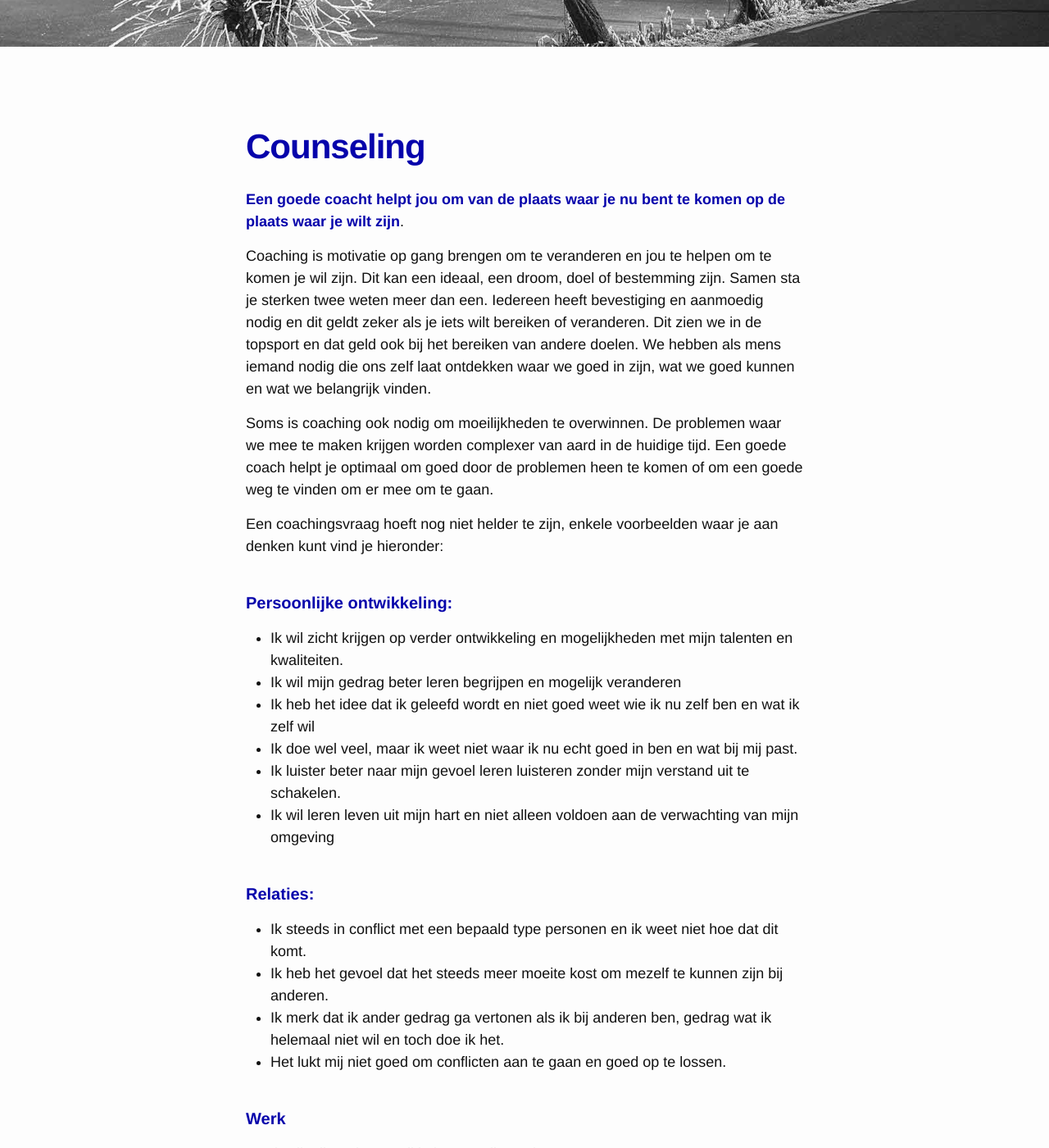
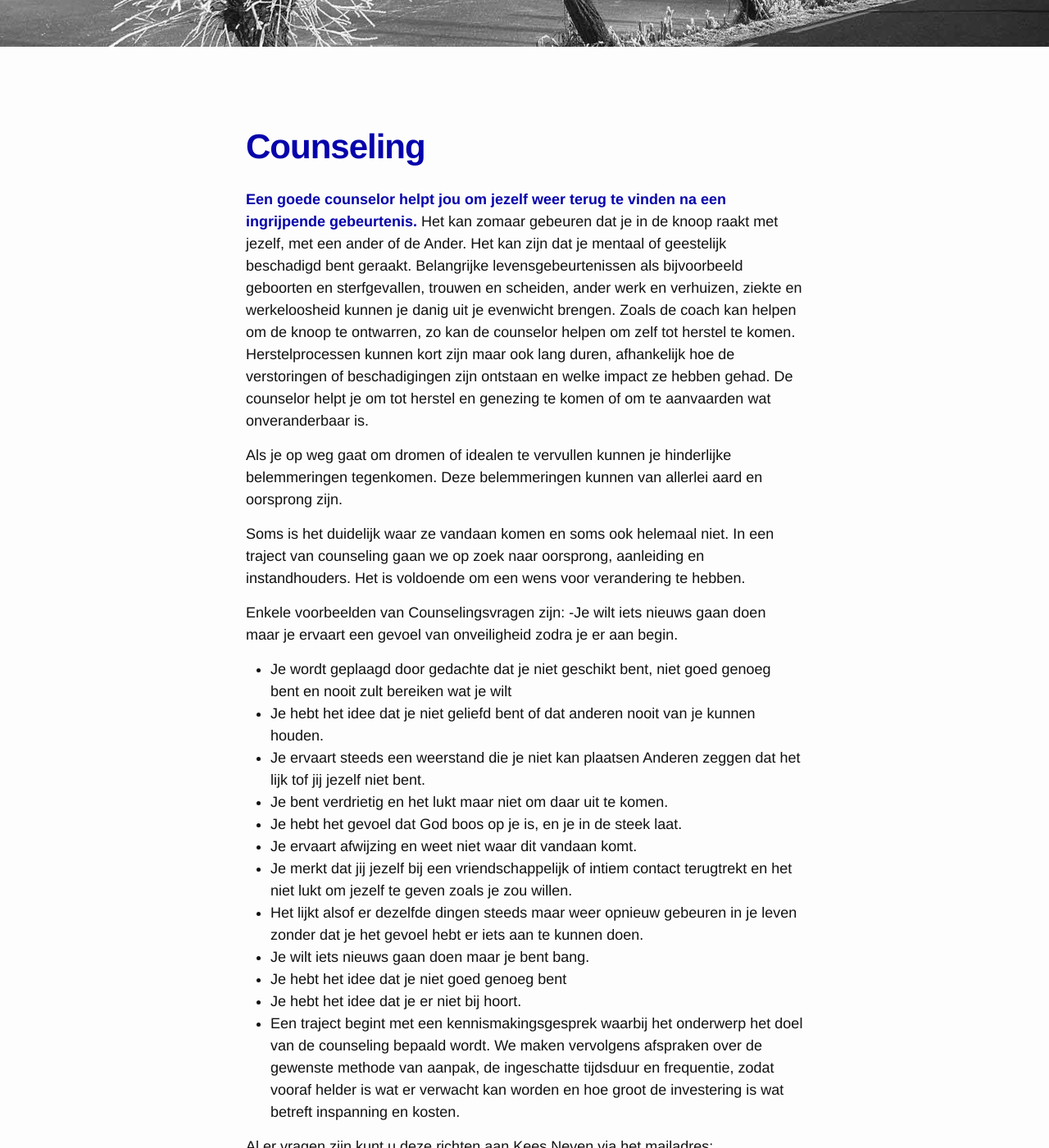
Before and after one commit to keesneven/keesneven.github.io, a Jekyll site: the page built from d_consulting.md, in a window 1280 px wide and 1400 px high, scrolled down 443 px. Shown: the whole window at 82% size. Built offline with Jekyll 4.4.1, drawn with Linux system fonts in a browser that asks for light colours; nearby versions of some CDN libraries; some of the changed text lies outside the part shown.

Commit message:
fixes typos & adds correct content counseling

```diff
--- a/d_consulting.md
+++ b/d_consulting.md
@@ -5,53 +5,31 @@ permalink: /diensten/counseling/
 img-path: /assets/img/bg5.jpg
 ---
 
-**Een goede coacht helpt jou om van de plaats waar je nu bent te komen op de plaats waar je wilt zijn**.
+**Een goede counselor helpt jou om jezelf weer terug te vinden na een ingrijpende gebeurtenis.**
+Het kan zomaar gebeuren dat je in de knoop raakt met jezelf, met een ander of de Ander. Het kan zijn dat je mentaal of geestelijk beschadigd bent geraakt. Belangrijke levensgebeurtenissen als bijvoorbeeld geboorten en sterfgevallen, trouwen en scheiden, ander werk en verhuizen, ziekte en werkeloosheid kunnen je danig uit je evenwicht brengen.
+Zoals de coach kan helpen om de knoop te ontwarren,  zo kan de counselor helpen om zelf tot herstel te komen. Herstelprocessen kunnen kort zijn maar ook lang duren, afhankelijk hoe de verstoringen of beschadigingen zijn ontstaan en welke impact ze hebben gehad. De counselor helpt je om tot herstel en genezing te komen of om te aanvaarden wat onveranderbaar is.
 
-Coaching is motivatie op gang brengen om te veranderen en jou te helpen om te komen je wil zijn. Dit kan een ideaal, een droom, doel of bestemming zijn.
-Samen sta je sterken twee weten meer dan een. Iedereen heeft bevestiging en aanmoedig nodig en dit geldt zeker als je iets wilt bereiken of veranderen. Dit zien we in de topsport en dat geld ook bij het bereiken van andere doelen. We hebben als mens iemand nodig die ons zelf laat ontdekken waar we goed in zijn, wat we goed kunnen en wat we belangrijk vinden.
+Als je op weg gaat om dromen of idealen te vervullen kunnen je hinderlijke belemmeringen tegenkomen. Deze belemmeringen kunnen van allerlei aard en oorsprong zijn.
 
-Soms is coaching ook nodig om moeilijkheden te overwinnen. De problemen waar we mee te maken krijgen worden complexer van aard in de huidige tijd. Een goede coach helpt je optimaal om goed door de problemen heen te komen of om een goede weg te vinden om er mee om te gaan.
+Soms is het duidelijk waar ze vandaan komen en soms ook helemaal niet. In een traject van counseling gaan we op zoek naar oorsprong, aanleiding en instandhouders. Het is voldoende om een wens voor verandering te hebben.
 
-Een coachingsvraag hoeft nog niet helder te zijn, enkele voorbeelden waar je aan denken kunt vind je hieronder:
+Enkele voorbeelden van Counselingsvragen zijn:
+-Je wilt iets nieuws gaan doen maar je ervaart een gevoel van onveiligheid zodra je er aan begin.
+- Je wordt geplaagd door gedachte dat je niet geschikt bent, niet goed genoeg bent en nooit zult bereiken wat je wilt
+- Je hebt het idee dat je niet geliefd bent of dat anderen nooit van je kunnen houden.
+- Je ervaart steeds een weerstand die je niet kan plaatsen
+Anderen zeggen dat het lijk tof jij jezelf niet bent.
+- Je bent verdrietig en het lukt maar niet om daar uit te komen.
+- Je hebt het gevoel dat God boos op je is, en je in de steek laat.
+- Je ervaart afwijzing en weet niet waar dit vandaan komt.
+- Je merkt dat jij jezelf bij een vriendschappelijk of intiem contact terugtrekt en het niet lukt om jezelf te geven zoals je zou willen.
+- Het lijkt alsof er dezelfde dingen steeds maar weer opnieuw gebeuren in je leven zonder dat je het gevoel hebt er iets aan te kunnen doen.
+- Je wilt iets nieuws gaan doen maar je bent bang.
+- Je hebt het idee dat je niet goed genoeg bent
+- Je hebt het idee dat je er niet bij hoort.
+-
+Een traject begint met een kennismakingsgesprek waarbij het onderwerp  het doel van de counseling bepaald wordt.
+We maken vervolgens afspraken over de gewenste methode van aanpak, de ingeschatte tijdsduur en frequentie, zodat vooraf helder is wat er verwacht kan worden en hoe groot de investering is wat betreft inspanning en kosten.
 
-#### Persoonlijke ontwikkeling:
-- Ik wil zicht krijgen op verder ontwikkeling en mogelijkheden met mijn talenten en kwaliteiten.
-- Ik wil mijn gedrag beter leren begrijpen en mogelijk veranderen
-- Ik heb het idee dat ik geleefd wordt en niet goed weet wie ik nu zelf ben en wat ik zelf wil
-- Ik doe wel veel, maar ik weet niet waar ik nu echt goed in ben en wat bij mij past.
-- Ik luister beter naar mijn gevoel leren luisteren zonder mijn verstand uit te schakelen.
-- Ik wil leren leven uit mijn hart en niet alleen voldoen aan de verwachting van mijn omgeving
-
-
-#### Relaties:
-- Ik steeds in conflict met een bepaald type personen en ik weet niet hoe dat dit komt.
-- Ik heb het gevoel dat het steeds meer moeite kost om mezelf te kunnen zijn bij anderen.
-- Ik merk dat ik ander gedrag ga vertonen als ik bij anderen ben, gedrag wat ik helemaal niet wil en toch doe ik het.
-- Het lukt mij niet goed om conflicten aan te gaan en goed op te lossen.
-
-#### Werk
-- Ik wil mij verder ontwikkelen op mijn werk.
-- Ik raak op mijn werk in conflict tussen wat ik wil en wat het bedrijf wil of nodig vind.
-- Ik zie de zin van mijn werk niet meer zo in.
-- Ik hoor alleen maar commentaar op mijn werk als er iets misgaat, ik hoor niet wat er goed gaat en dat maakt mij onzeker
-- Er wordt steeds meer gevraagd van mij en ik merk dat dit thuis problemen geeft.
-- Ik ben bang om mijn werk kwijt te raken en om te veranderen.
-- Ik wil groeien in mijn werk, maar het lukt mij niet alleen.
-- Ik krijg mijn werk niet af!
-
-#### Zingeving:
-- Ik wil van betekenis zijn en wil ontdekken wat bij mij past
-het lukt mij niet om mijn geloof een plaats te geven in mijn dagelijks leven.
-- Ik twijfel steeds of ik wel op de goede plaats bezig ben
-- ik heb het niet meer naar mijn zin.
-
-Een coachingstraject start bij jouw coachingsvragen.
-
-Als deze vragen helder zijn is dat mooi. Als het niet zo is dan maken we in het eerste gesprek de vraag of vragen concreet.
-
-Iets wat jouw voortdurend boos maakt, onzeker, ontevreden maakt of juist nieuwsgierig kan al voldoende zijn. misschien wordt je wel ergens blij van en geeft het je energie. Dit kan allemaal leiden naar een succesvol coachingstraject waarbij jij komt op het punt waar je tevreden over bent.
-
-Op grond van een eerste gesprek zullen we jouw  persoonlijke coachingsvraag in beeld brengen. Daarbij zullen we de lijnen van het coachingstraject uitzetten en bespreken hoe we je streefdoelen kunnen realiseren.
-In de contractering maken we heldere afspraken over de tijdsduur, de gezamenlijke inspanning en de kosten.
-
-Wil je meer informatie ontvangen of informeren naar de mogelijkheden neem dan gerust contact op: **<a href="mailto:info@knot.consulting">info@knot.consulting</a>**
+Al er vragen zijn kunt u deze richten aan Kees Neven via het mailadres:
+info@knot.consulting
--- a/index.html
+++ b/index.html
@@ -21,7 +21,7 @@ img: /assets/img/photo_featured2.jpg
     De veranderingen in de samenleving volgen elkaar snel op. Zo snel dat je zomaar het gevoel kan hebben de boot te missen. Een nieuw perspectief vinden na een verlies van een geliefde of een baan valt niet altijd mee. Ook na een verhuizing, bij een nieuwe levensfase of ingrijpende verandering kan het lastig zijn om de juiste balans weer terug te vinden. Mensen die zich kwetsbaar voelen of in een kwetsbare situatie zitten kunnen bij mij terecht. Als je persoonlijk of professioneel vastloopt en de knoop in je leven wilt ontwarren help ik je daar graag bij tot je weer zelf verder kunt.
   </p>
   <p>
-    Ik werk vanuit professioneel kader met een geïntegreerzde visie waarin zingeving, relaties, levensbeschouwing, professionaliteit en persoonlijkheid een plaats krijgen. Ik begeleid mensen graag persoonlijk in hun ontwikkeling naar hun droom, bestemming of doel, maar ik hou ook van het werken met groepen. Dit alles kan door advisering, counseling, coaching of training.
+    Ik werk vanuit professioneel kader met een geïntegreerde visie waarin zingeving, relaties, levensbeschouwing, professionaliteit en persoonlijkheid een plaats krijgen. Ik begeleid mensen graag persoonlijk in hun ontwikkeling naar hun droom, bestemming of doel, maar ik hou ook van het werken met groepen. Dit alles kan door advisering, counseling, coaching of training.
   </p>
 
   <div class="buttonswrapper">
```
Also changed, not shown: d_advies.md (+1 -1 lines), d_coaching.md (+3 -3 lines), d_spreken.md (+2 -2 lines).
